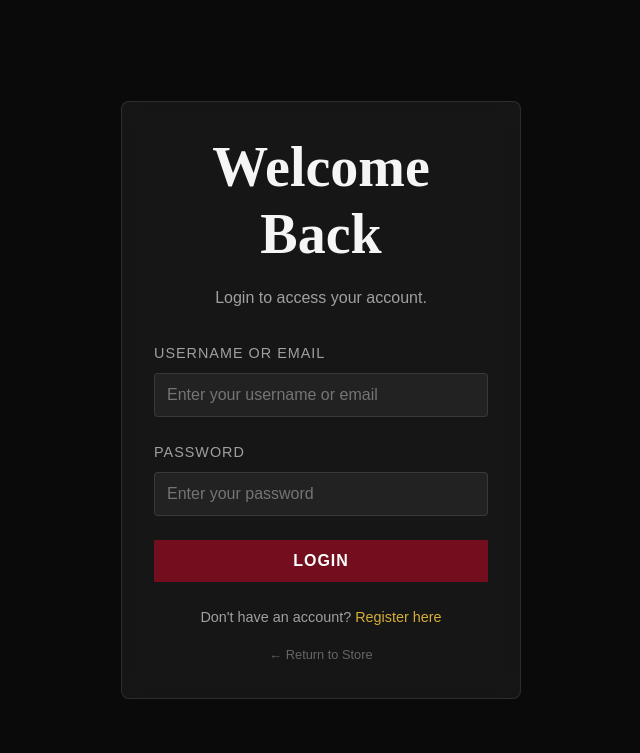
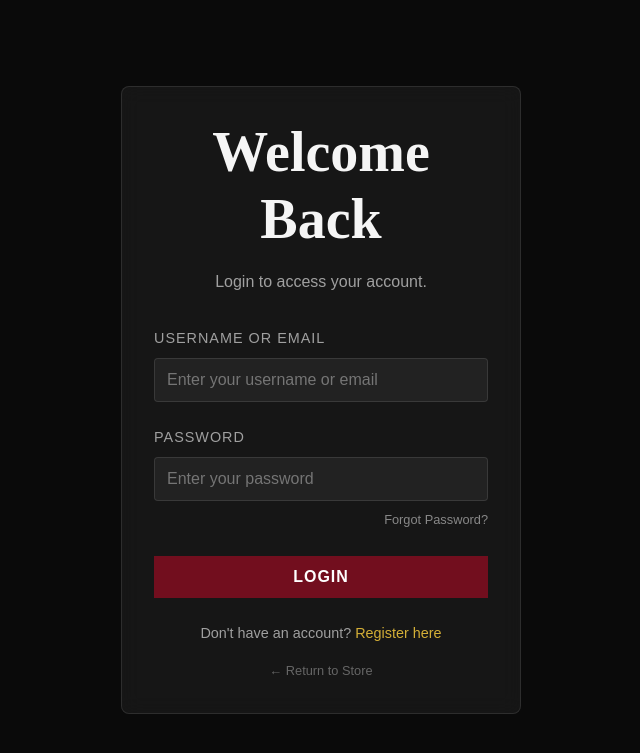
Before and after one commit to AiruxPH/lmhardwine, a PHP site: page /login.php in a window 1280 px wide. Shown: the top 753 px of the page, without its empty margins (319-959 px from the left). Run offline with PHP 8.4, Linux system fonts and the light colour scheme.

Commit message:
feat: Add "Forgot Password?" link to the login page.

```diff
--- a/login.php
+++ b/login.php
@@ -140,6 +140,10 @@ if ($_SERVER['REQUEST_METHOD'] == 'POST') {
                     <label>Password</label>
                     <input type="password" name="password" class="form-control" required autocomplete="new-password"
                         placeholder="Enter your password">
+                    <div style="text-align: right; margin-top: 5px;">
+                        <a href="forgot_password.php"
+                            style="color: #888; font-size: 0.8rem; text-decoration: none;">Forgot Password?</a>
+                    </div>
                 </div>
 
                 <button type="submit" class="btn btn-primary"
```
